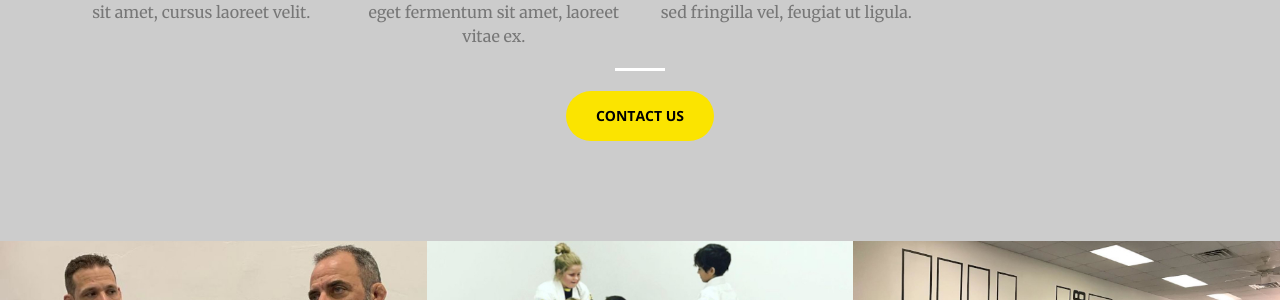
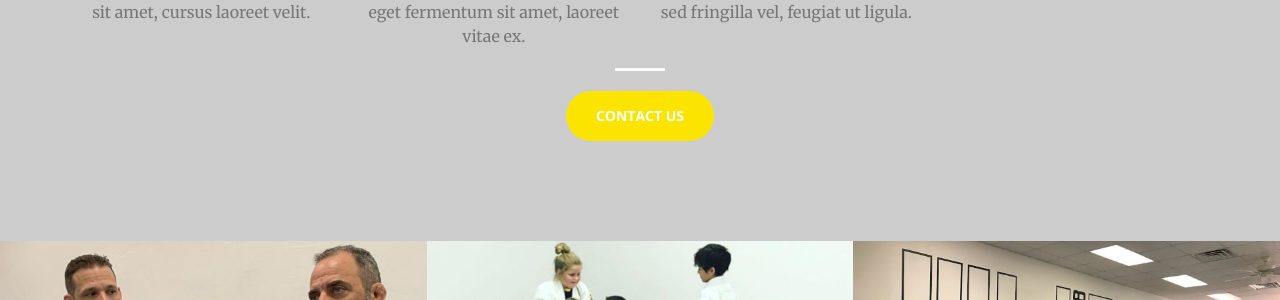
Before and after one commit to gmbjjwnc68/gmbjjwnc68.github.io, a Jekyll site: the page built from index.html, in a window 1280 px wide and 900 px high, scrolled down 2055 px. Shown: the part 150-450 px from the top of the window. Built offline with Jekyll 4.4.1, drawn with Linux system fonts in a browser that asks for light colours.

Commit message:
Create btn-whiteyellow and use it in services.html

```diff
--- a/_includes/services.html
+++ b/_includes/services.html
@@ -41,7 +41,7 @@
         <div class="row">
             <div class="header-content-inner text-center">
                 <hr class="light">
-                <a href="#contact" class="btn btn-primary btn-xl page-scroll">Contact Us</a>
+                <a href="#contact" class="btn btn-whiteyellow btn-xl page-scroll">Contact Us</a>
             </div>
         </div>
     </div>
--- a/_sass/_base.scss
+++ b/_sass/_base.scss
@@ -319,6 +319,10 @@ header {
     @include button-variant($theme-dark, $theme-primary, $theme-primary);
 }
 
+.btn-whiteyellow {
+    @include button-variant(white, $theme-primary, $theme-primary);
+}
+
 .btn {
     @include sans-serif-font;
     border: none;
```
